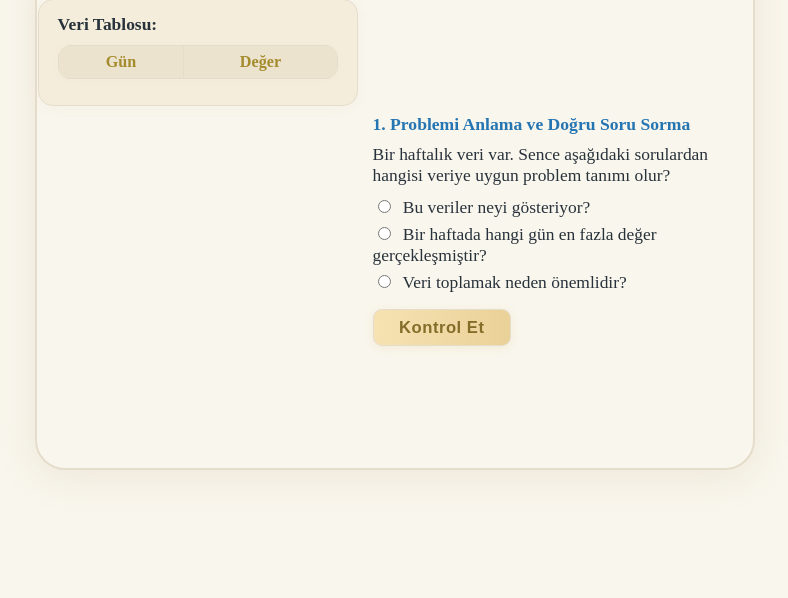
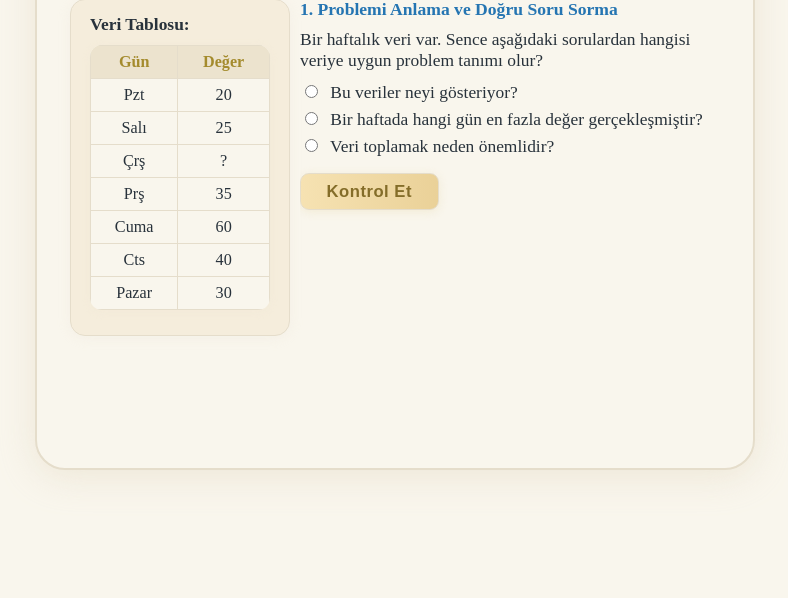
Before and after one commit to HakanGnes/Analiz, a plain HTML site: page index.html in a window 1280 px wide. Shown: the part 202-800 px from the top of the page, without its empty margins (245-1033 px from the left). Drawn offline with nearby package versions, Linux system fonts and the light colour scheme.

Commit message:
Update index.html

```diff
--- a/index.html
+++ b/index.html
@@ -15,20 +15,116 @@
       min-width: 720px; min-height: 540px;
       display: flex; align-items: center; justify-content: center;
     }
-    .mainwrap { width: 720px; height: 540px; display: flex; align-items: center; justify-content: center; box-sizing: border-box; }
-    .container { width: 720px; height: 540px; background: #f9f6ed; border-radius: 30px; box-shadow: 0 6px 36px #e0d4bb70, 0 0 0 #f9f6ed; padding: 0; position: relative; display: flex; flex-direction: column; justify-content: flex-start; align-items: center; border: 2px solid #e5ddcb; }
-    .headerbar { display: flex; align-items: center; justify-content: space-between; width: 100%; padding: 22px 32px 0 32px; }
+    .mainwrap {
+      width: 720px; height: 540px;
+      display: flex; align-items: center; justify-content: center;
+      box-sizing: border-box;
+    }
+    .container {
+      width: 720px; height: 540px;
+      background: #f9f6ed;
+      border-radius: 30px;
+      box-shadow: 0 6px 36px #e0d4bb70, 0 0 0 #f9f6ed;
+      padding: 0;
+      position: relative;
+      display: flex; flex-direction: column;
+      justify-content: flex-start;
+      align-items: center;
+      border: 2px solid #e5ddcb;
+      overflow: hidden;
+    }
+    .headerbar {
+      display: flex; align-items: center; justify-content: space-between;
+      width: 100%; padding: 22px 32px 0 32px;
+      box-sizing: border-box;
+    }
     .logo-title { font-family: 'Quicksand', Arial, sans-serif; }
-    .title { font-size: 1.7rem; color: #2e3b54; font-weight: 800; letter-spacing: -1px; margin: 0; }
-    .scorebox { font-size: 1.08rem; background: #e5ddcb; color: #ac8b33; border-radius: 40px; padding: 7px 22px 7px 18px; box-shadow: 0 2px 9px #e5ddcb33; font-weight: 700; border: 1.5px solid #e0d4bb; }
-    .layoutrow { display: flex; width: 100%; flex: 1; margin-top: 13px; align-items: flex-start; justify-content: center; }
-    .leftcol { width: 280px; margin-right: 15px; display: flex; flex-direction: column; align-items: flex-end; }
-    .rightcol { width: 340px; display: flex; flex-direction: column; align-items: flex-start; justify-content: center; height: 100%; }
-    .card { background: #f5eddc; border-radius: 15px; box-shadow: 0 2px 14px #e5ddcb33; padding: 14px 19px 17px 19px; width: 100%; margin-bottom: 13px; font-size: 1.09rem; color: #28323b; display: flex; flex-direction: column; align-items: flex-start; border: 1.2px solid #e5ddcb; }
-    table { width: 100%; margin: 0.6em auto 0.5em 0; border-collapse: collapse; background: #f9f6ed; border-radius: 12px; overflow: hidden; box-shadow: 0 2px 10px #ede2ce30; }
-    th, td { border: 1px solid #e5ddcb; padding: 7px 9px; text-align: center; font-size: 1.01rem; }
-    th { background: #ece3ce; color: #a48b2d; font-weight: 700; }
-    button { background: linear-gradient(90deg, #f6e2b2 0%, #ead198 100%); color: #846d29; font-size: 1.04rem; font-weight: 700; padding: .48rem 1.6rem; border: none; border-radius: 9px; box-shadow: 0 2px 10px #ebdebb77; margin-top: 10px; cursor: pointer; transition: background .2s, transform .2s; letter-spacing: 0.5px; border: 1.1px solid #e5ddcb; }
+    .title {
+      font-size: 1.7rem; color: #2e3b54; font-weight: 800;
+      letter-spacing: -1px; margin: 0;
+    }
+    .scorebox {
+      font-size: 1.08rem;
+      background: #e5ddcb;
+      color: #ac8b33;
+      border-radius: 40px;
+      padding: 7px 22px 7px 18px;
+      box-shadow: 0 2px 9px #e5ddcb33;
+      font-weight: 700;
+      border: 1.5px solid #e0d4bb;
+    }
+    .layoutrow {
+      display: flex; width: 100%; flex: 1;
+      margin-top: 13px;
+      align-items: flex-start;
+      justify-content: center;
+      box-sizing: border-box;
+      height: 420px;
+    }
+    .leftcol {
+      width: 220px; min-width: 190px; max-width:220px;
+      margin-right: 10px;
+      display: flex; flex-direction: column;
+      align-items: flex-end;
+      height: 100%;
+      justify-content: flex-start;
+    }
+    .rightcol {
+      width: 420px; min-width:320px; max-width:430px;
+      display: flex;
+      flex-direction: column;
+      align-items: flex-start;
+      justify-content: flex-start;
+      height: 100%;
+      overflow-y: auto;
+      padding-bottom: 10px;
+    }
+    .card {
+      background: #f5eddc;
+      border-radius: 15px;
+      box-shadow: 0 2px 14px #e5ddcb33;
+      padding: 14px 19px 17px 19px;
+      width: 100%;
+      margin-bottom: 13px;
+      font-size: 1.09rem;
+      color: #28323b;
+      display: flex;
+      flex-direction: column;
+      align-items: flex-start;
+      border: 1.2px solid #e5ddcb;
+      box-sizing: border-box;
+    }
+    table {
+      width: 100%; margin: 0.6em auto 0.5em 0;
+      border-collapse: collapse;
+      background: #f9f6ed;
+      border-radius: 12px;
+      overflow: hidden;
+      box-shadow: 0 2px 10px #ede2ce30;
+      font-size:1rem;
+    }
+    th, td {
+      border: 1px solid #e5ddcb;
+      padding: 7px 7px;
+      text-align: center;
+      font-size: 1.01rem;
+    }
+    th {
+      background: #ece3ce; color: #a48b2d;
+      font-weight: 700;
+    }
+    button {
+      background: linear-gradient(90deg, #f6e2b2 0%, #ead198 100%);
+      color: #846d29; font-size: 1.04rem; font-weight: 700;
+      padding: .48rem 1.6rem;
+      border: none; border-radius: 9px;
+      box-shadow: 0 2px 10px #ebdebb77;
+      margin-top: 10px;
+      cursor: pointer;
+      transition: background .2s, transform .2s;
+      letter-spacing: 0.5px;
+      border: 1.1px solid #e5ddcb;
+    }
     button:hover:enabled { background: #faeecb; transform: scale(1.02);}
     button:disabled { background: #e8e2d4; color: #bbb;}
     label { margin-bottom: 6px; display: block;}
@@ -36,12 +132,35 @@
     .hide { display: none !important; }
     .correct { color: #238f5b; font-weight: 700;}
     .wrong { color: #e34627; font-weight: 700;}
-    .chartwrap { width: 100%; min-width: 180px; max-width: 260px; margin: 0 0 10px 0; background: #f8f2de; border-radius: 12px; box-shadow: 0 2px 8px #e5ddcb55; padding: 8px 2px 0 2px; display: flex; align-items: center; justify-content: center; border: 1px solid #e5ddcb; }
-    .card-ana { background: none; box-shadow: none; padding: 0; margin-bottom: 7px; border: none; }
-    .step-title { font-size: 1.1rem; color: #2575b2; margin: 0 0 9px 0; font-weight: bold; }
+    .chartwrap {
+      width: 100%; min-width: 180px; max-width: 330px; margin: 0 0 10px 0;
+      background: #f8f2de;
+      border-radius: 12px;
+      box-shadow: 0 2px 8px #e5ddcb55;
+      padding: 8px 2px 0 2px;
+      display: flex; align-items: center; justify-content: center;
+      border: 1px solid #e5ddcb;
+      min-height: 120px;
+      box-sizing: border-box;
+    }
+    .card-ana {
+      background: none;
+      box-shadow: none;
+      padding: 0;
+      margin-bottom: 7px;
+      border: none;
+    }
+    .step-title {
+      font-size: 1.1rem; color: #2575b2; margin: 0 0 9px 0; font-weight: bold;
+    }
     .answerlist ul { padding-left: 1.2em;}
     .centered { text-align: center; width: 100%; }
     .nextbtn { margin-top: 12px; }
+    @media (max-width: 750px) {
+      .container, .mainwrap { width:100vw; min-width:0;}
+      .layoutrow { flex-direction: column; }
+      .leftcol, .rightcol { width:100% !important; max-width:100vw;}
+    }
   </style>
 </head>
 <body>
@@ -127,7 +246,6 @@
         <div class="chartwrap"><canvas id="barChart" width="200" height="100"></canvas></div>
         <button id="nextStep5" class="hide" onclick="step(6)">Sonraki Görev</button>
       </div>
-      </div>
       <div class="card card-ana hide" id="step6">
         <div class="step-title">6. Modelleme ve Yorumlama</div>
         <div style="margin-bottom:7px;">Sistem model oluşturdu. Aşağıdaki yorumlardan hangisi veriye en uygunudur?</div>
@@ -163,7 +281,14 @@ const data = [
 ];
 let score = 0;
 
-// --- GRAFİKTE KULLANICI EKLEME ADIMI ---
+// Tabloyu doldur
+function fillTable() {
+  let t = ""; data.forEach(d=>t+=`<tr><td>${d.day}</td><td>${d.value==null?"?" : d.value}</td></tr>`);
+  document.getElementById("datatable").innerHTML = t;
+}
+fillTable();
+
+// Grafik ekleme - Öğrenci ekliyor
 let chartLabels = [], chartData = [];
 let addDataIndex = 0;
 const chartAddData = data.filter(d => d.value !== null && d.value !== 60); // eksik ve uç değer hariç
@@ -221,7 +346,7 @@ function drawChartStep() {
   });
 }
 
-// step fonksiyonunda 5. adıma geldiğinde sıfırla
+// Adım fonksiyonu
 function step(n) {
   for (let i=1;i<=7;i++) {
     document.getElementById("step"+i).classList.add("hide");
@@ -341,27 +466,6 @@ function showStats() {
   document.getElementById("next4").classList.remove("hide");
 }
 
-// Görev 5 - Grafik
-function drawChart() {
-  const ctx = document.getElementById('barChart').getContext('2d');
-  if(window.bar) window.bar.destroy();
-  window.bar = new Chart(ctx, {
-    type: 'bar',
-    data: {
-      labels: data.map(d=>d.day),
-      datasets: [{
-        label: "Veri (eksikler ve uç değerler hariç)",
-        data: data.map(d=>d.value==null||d.value==60?null:d.value),
-        backgroundColor: "#f6e2b2"
-      }]
-    },
-    options: {
-      plugins: { legend: {display: false}},
-      scales: { y: { beginAtZero:true } }
-    }
-  });
-}
-
 // Görev 6 - Model yorum
 document.getElementById("qform6").onsubmit = function(e) {
   e.preventDefault();
@@ -378,6 +482,7 @@ document.getElementById("qform6").onsubmit = function(e) {
   }
 };
 
+// Oyunu başlat
 step(1);
 </script>
 </body>
```
